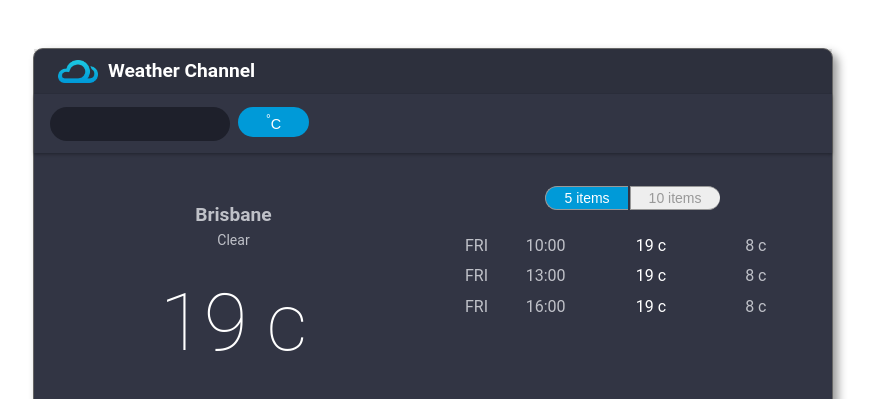
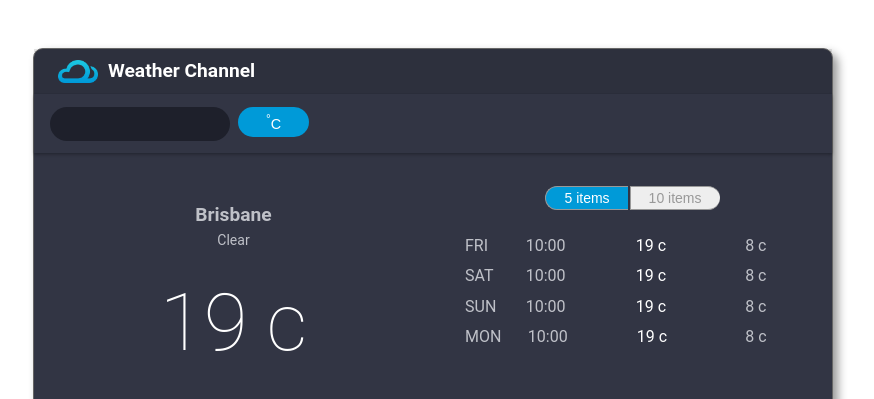
Before and after one commit to yaoliu928/sunny-rainy, a React (Create React App) app: page / in a window 1280 px wide. Shown: the top 399 px of the page, without its empty margins (207-1081 px from the left). Built offline with nearby package versions, Linux system fonts and the light colour scheme.

Commit message:
step1 use map to render component

```diff
--- a/src/components/WeatherForecast.jsx
+++ b/src/components/WeatherForecast.jsx
@@ -1,33 +1,60 @@
 import React from 'react';
 import ForecastRow from './ForecastRow';
 
-function WeatherForecast() {
+class WeatherForecast extends React.Component {
+    constructor(props) {
+        super(props);
+        this.state = {
+            forecasts: [
+                {
+                    day: "Fri",
+                    high: "19 c",
+                    low: "8 c",
+                    time: "10:00"
+                },
+                {
+                    day: "Sat",
+                    high: "19 c",
+                    low: "8 c",
+                    time: "10:00"
+                },
+                {
+                    day: "Sun",
+                    high: "19 c",
+                    low: "8 c",
+                    time: "10:00"
+                },
+                {
+                    day: "Mon",
+                    high: "19 c",
+                    low: "8 c",
+                    time: "10:00"
+                }
+            ]
+
+        };
+    }
+    render() {
         return (
             <section className="weather-forecast">
                 <div className="forecast__switch">
                     <button className="forecast__switch_0 switch-active">5 items</button>
                     <button className="forecast__switch_1">10 items</button>
                 </div>
+                {this.state.forecasts.map(forecast => (
+                    <ForecastRow
+                        key={forecast.day + forecast.time}
+                        day={forecast.day}
+                        high={forecast.high}
+                        low={forecast.low}
+                        time={forecast.time}
+                    />
+                ))}
 
-            <ForecastRow
-                day="Fri"
-                high="19 c"
-                low="8 c"
-                time="10:00"
-            />
-            <ForecastRow
-                day="Fri"
-                high="19 c"
-                low="8 c"
-                time="13:00"
-            />
-            <ForecastRow
-                day="Fri"
-                high="19 c"
-                low="8 c"
-                time="16:00"
-            />
+
             </section>
         );
     }
+
+}
 export default WeatherForecast;
```
Lines whose indentation alone changed are shown as unchanged.
